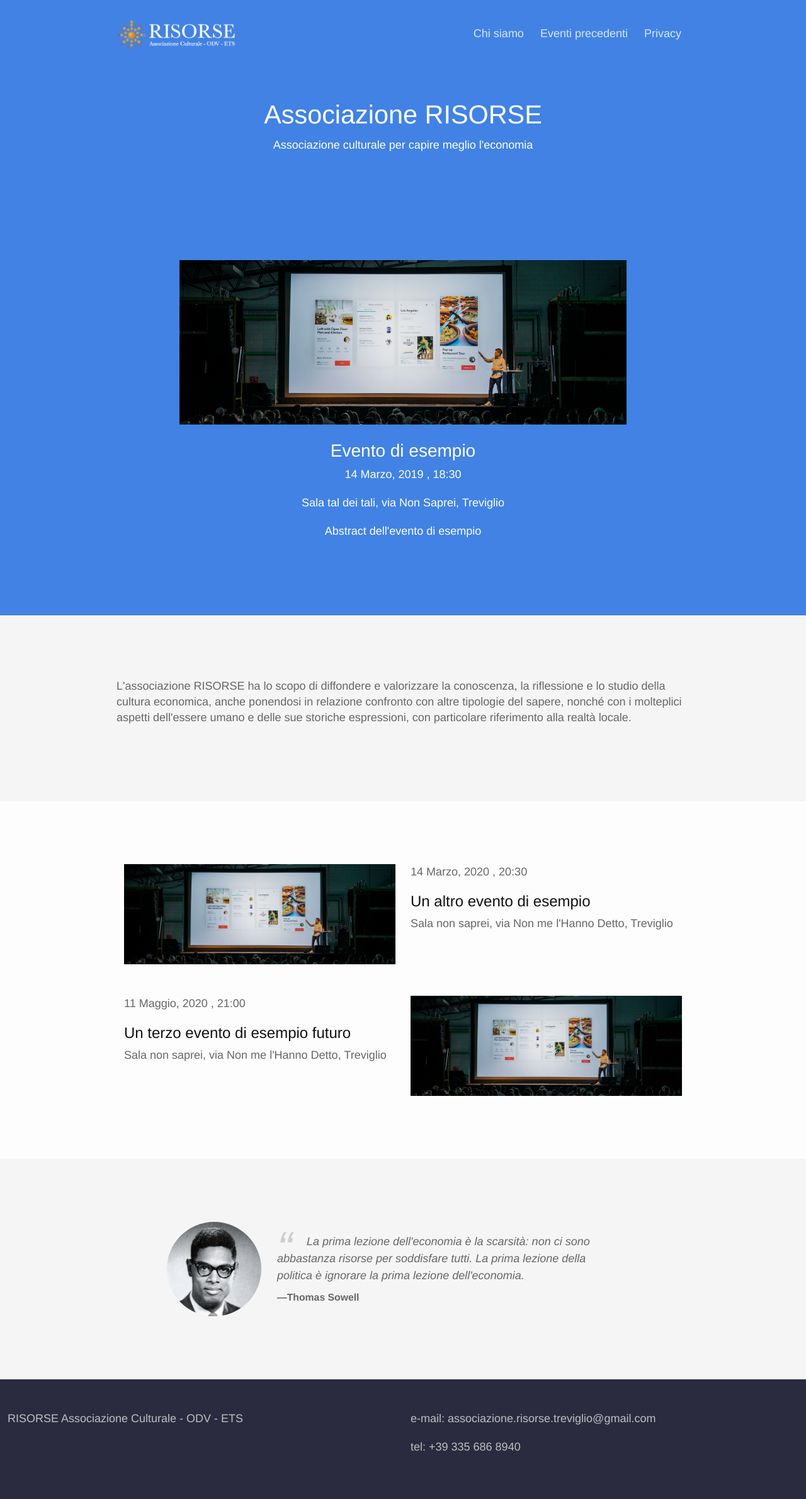
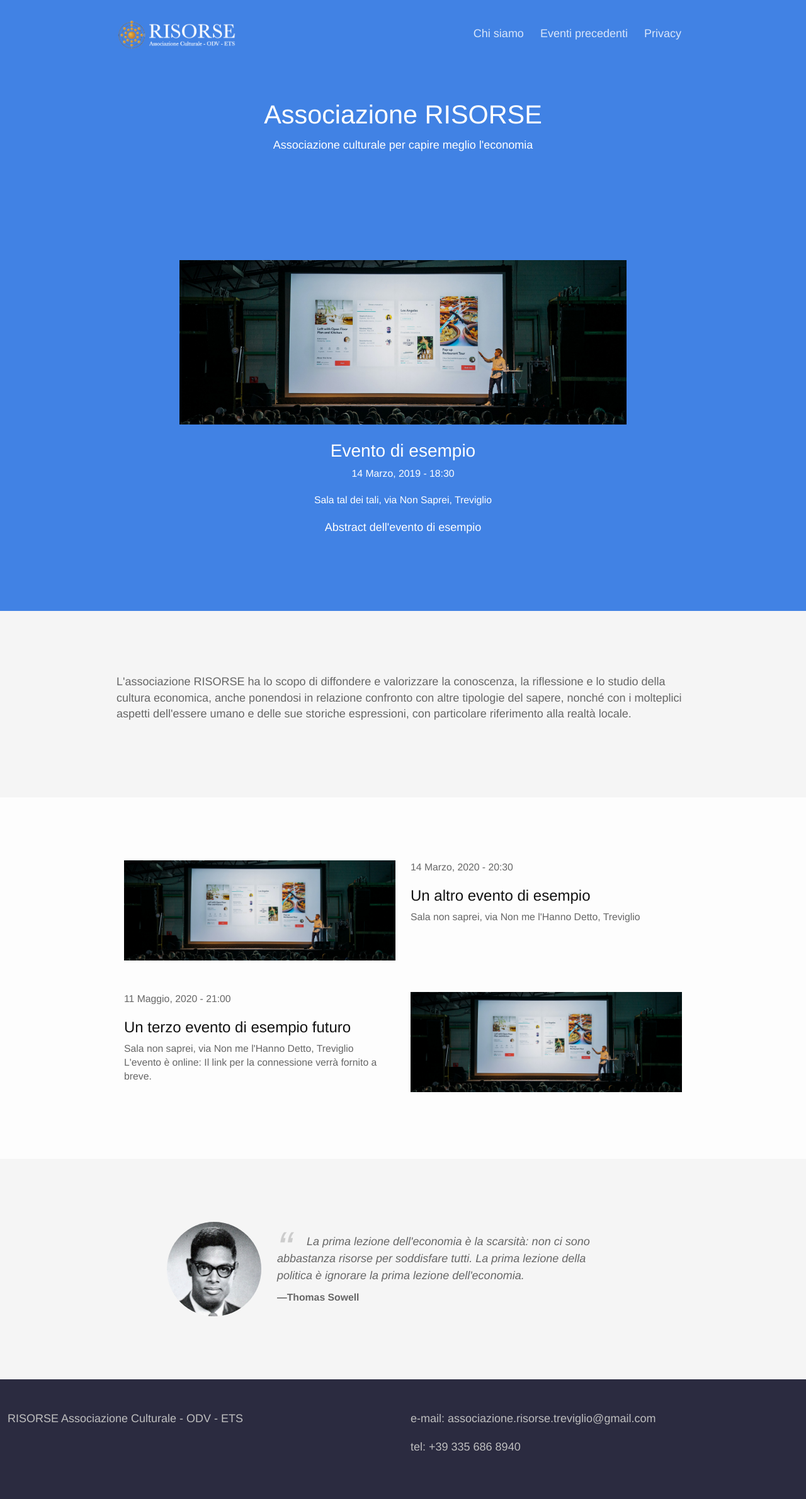
Before and after one commit to Risorse-Associazione-Culturale/risorse-associazione-culturale.github.io, a Jekyll site: the page built from index.html, in a window 1280 px wide. Shown: the whole page at 63% size. Built offline with Jekyll 4.4.1, drawn with Linux system fonts in a browser that asks for light colours; nearby versions of some CDN libraries.

Commit message:
re-org to use more includes and add support for online events
Fix #25

```diff
--- /dev/null
+++ b/_includes/event_date_time.html
@@ -0,0 +1,6 @@
+<p class="metadata">
+    <span>{% include translated_date.html date=include.date format="%-d %B, %Y" %}</span>
+    {% if include.time %}
+    <span>- {{ include.time }}</span>
+    {% endif %}
+</p>
--- a/_includes/event_details.html
+++ b/_includes/event_details.html
@@ -1,13 +1,8 @@
-<p class="metadata">
-    <span>{% include translated_date.html date=include.event.data_evento format="%-d %B, %Y" %}</span>
-    {% if include.event.ora_evento %}
-    <span>, {{ include.event.ora_evento }}</span>
-    {% endif %}
-</p>
+{% include event_date_time.html date=include.event.data_evento time=include.event.ora_evento %}
 <h4>
     <a href="{{ include.event.url | prepend: site.baseurl }}" class="muted-link">{{ include.event.titolo }}</a>
 </h4>
-<p class="metadata">{{ include.event.luogo }}</p>
+{% include event_location.html event=include.event %}
 {% if include.event.abstract %}
 <p>{{ include.event.abstract }}</p>
 {% endif %}
--- a/_includes/event_image.html
+++ b/_includes/event_image.html
@@ -1,9 +1,9 @@
 {% if include.image_url %}
 <img src="{{ include.image_url | prepend: site.baseurl }}"
     class="event-image"
-    alt="Immagine dell'evento {{ include.imageAlt }}">
+    alt="Immagine dell'evento {{ include.image_alt }}">
 {% else %}
 <img src="{{ "/img/events/default-header.jpg" | prepend: site.baseurl }}"
     class="event-image"
-    alt="Immagine dell'evento {{ include.imageAlt }}">
+    alt="Immagine dell'evento {{ include.image_alt }}">
 {% endif %}
--- /dev/null
+++ b/_includes/event_location.html
@@ -0,0 +1,12 @@
+<p class="metadata">
+    {{ include.event.luogo }}
+    {% if include.event.is_conference_call %}
+    <br />
+    L'evento è online:
+        {% if include.event.conference_call_link %}
+        <a href="{{ include.event.conference_call_link }}" target="_blank">{{ include.event.conference_call_link }}</a>
+        {% else %}
+        Il link per la connessione verrà fornito a breve.
+        {% endif %}
+    {% endif %}
+</p>
--- a/_sass/_layout.scss
+++ b/_sass/_layout.scss
@@ -126,6 +126,10 @@ section{
     width: 100%;
 }
 
+p.metadata{
+    font-size: $small-font-size;
+}
+
 .purpose{
     background-color: #f5f5f5;
 }
--- a/index.html
+++ b/index.html
@@ -18,18 +18,18 @@ layout: default
     {% assign first_upcoming_event = upcomingevents[0] %}
     <div class="text-container">
 
-      {% include event_image.html image_url=first_upcoming_event.url_immagine imageAlt=first_upcoming_event.titolo %}
+      {% include event_image.html
+                 image_url=first_upcoming_event.url_immagine
+                 image_alt=first_upcoming_event.titolo
+      %}
       <div>
         <h3>
           <a href="{{ first_upcoming_event.url | prepend: site.baseurl }}" class="muted-link">{{ first_upcoming_event.titolo }}</a>
         </h3>
-        <p class="metadata">
-          <span>{% include translated_date.html date=first_upcoming_event.data_evento format="%-d %B, %Y" %}</span>
-          {% if first_upcoming_event.ora_evento %}
-          <span>, {{ first_upcoming_event.ora_evento }}</span>
-          {% endif %}
-        </p>
-        <p class="metadata">{{ first_upcoming_event.luogo }}</p>
+        {% include event_date_time.html
+                   date=first_upcoming_event.data_evento
+                   time=first_upcoming_event.ora_evento %}
+        {% include event_location.html event=first_upcoming_event %}
         {% if first_upcoming_event.abstract %}
         <p>{{ first_upcoming_event.abstract }}</p>
         {% endif %}
@@ -66,11 +66,11 @@ layout: default
         {% include event_details.html event=upcoming_event %}
       </div>
       <div class="col-md-6">
-        {% include event_image.html image_url=upcoming_event.url_immagine imageAlt=upcoming_event.titolo %}
+        {% include event_image.html image_url=upcoming_event.url_immagine image_alt=upcoming_event.titolo %}
       </div>
       {% else %}
       <div class="col-md-6">
-        {% include event_image.html image_url=upcoming_event.url_immagine imageAlt=upcoming_event.titolo %}
+        {% include event_image.html image_url=upcoming_event.url_immagine image_alt=upcoming_event.titolo %}
       </div>
       <div class="col-md-6">
         {% include event_details.html event=upcoming_event %}
```
Also changed, not shown: _eventi/un-altro-evento-ancora.md (+1 -0 lines).
